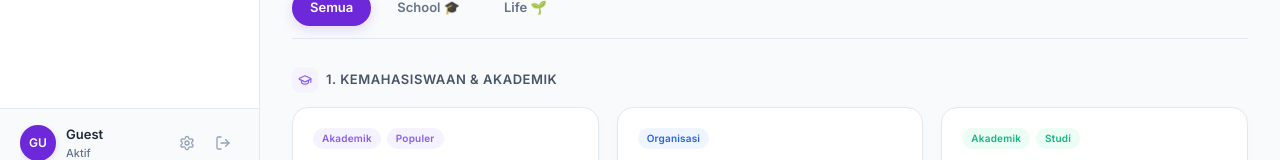
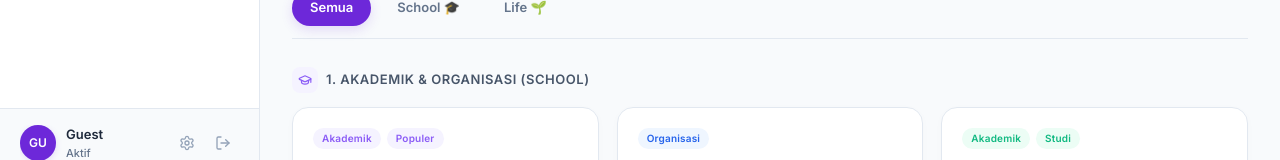
Before and after one commit to Hocaabinn/Kanvexa-Smart-Kanban, a Next.js app: page /dashboard in a window 1280 px wide. Shown: the part 623-783 px from the top of the page. Built offline with nearby package versions, Linux system fonts and the light colour scheme; no server answers; the database is empty.

Commit message:
refactor(template): recategorize existing templates (Skripsi, OSIS, Mindmap, Sprint) under School/Life

```diff
--- a/src/app/dashboard/DashboardClient.tsx
+++ b/src/app/dashboard/DashboardClient.tsx
@@ -492,7 +492,7 @@ export default function DashboardClient({ userEmail, initialBoards, initialInvit
             <div style={{ display: "flex", flexDirection: "column", gap: 36 }}>
               {[
                 {
-                  category: "1. Kemahasiswaan & Akademik",
+                  category: "1. Akademik & Organisasi (School)",
                   type: "school",
                   icon: GraduationCap,
                   color: "#8b5cf6",
@@ -549,7 +549,7 @@ export default function DashboardClient({ userEmail, initialBoards, initialInvit
                   ]
                 },
                 {
-                  category: "2. Produktivitas & Brainstorming",
+                  category: "2. Produktivitas & Gaya Hidup (Life)",
                   type: "life",
                   icon: Lightbulb,
                   color: "#d97706",
```
